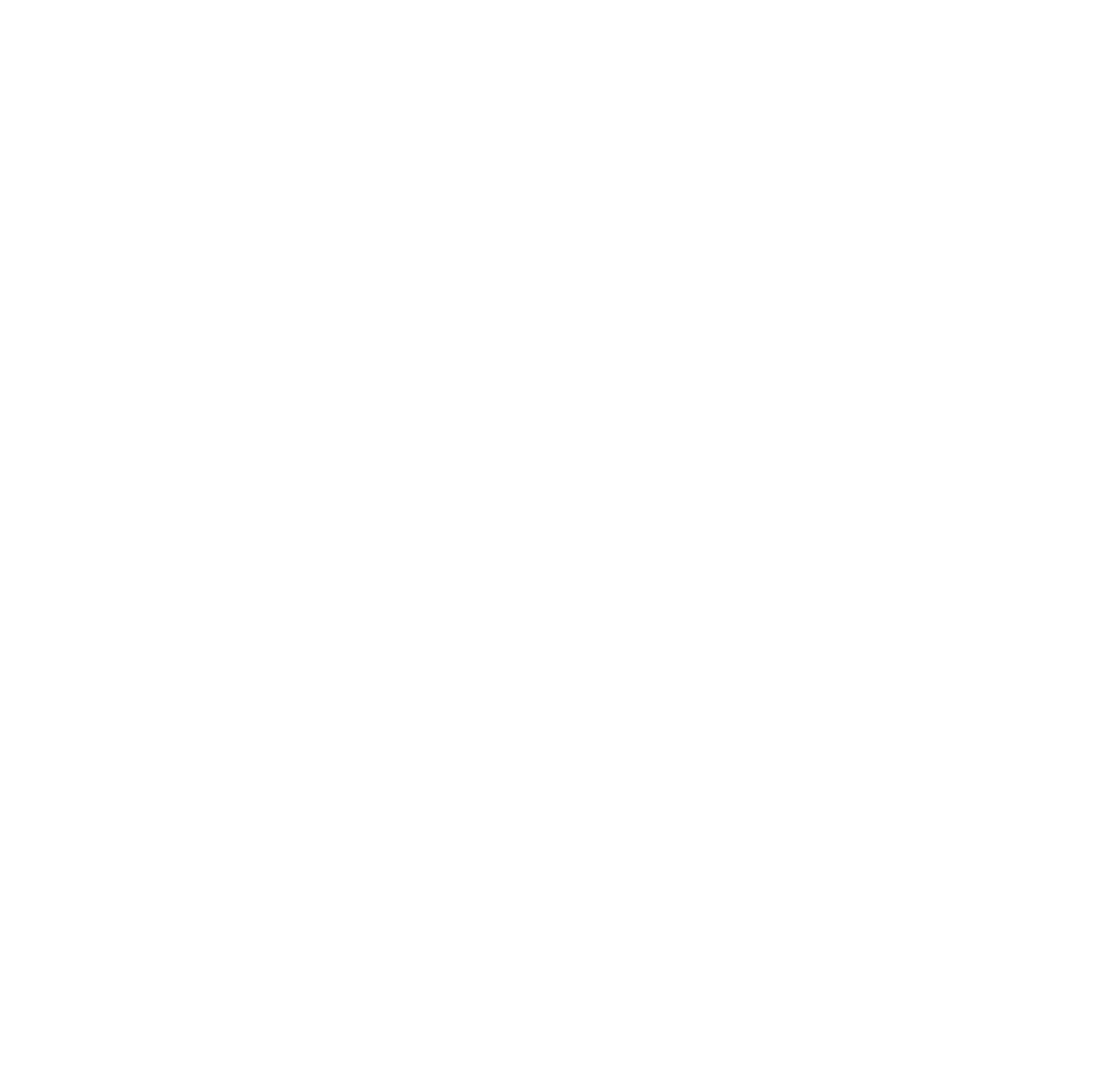
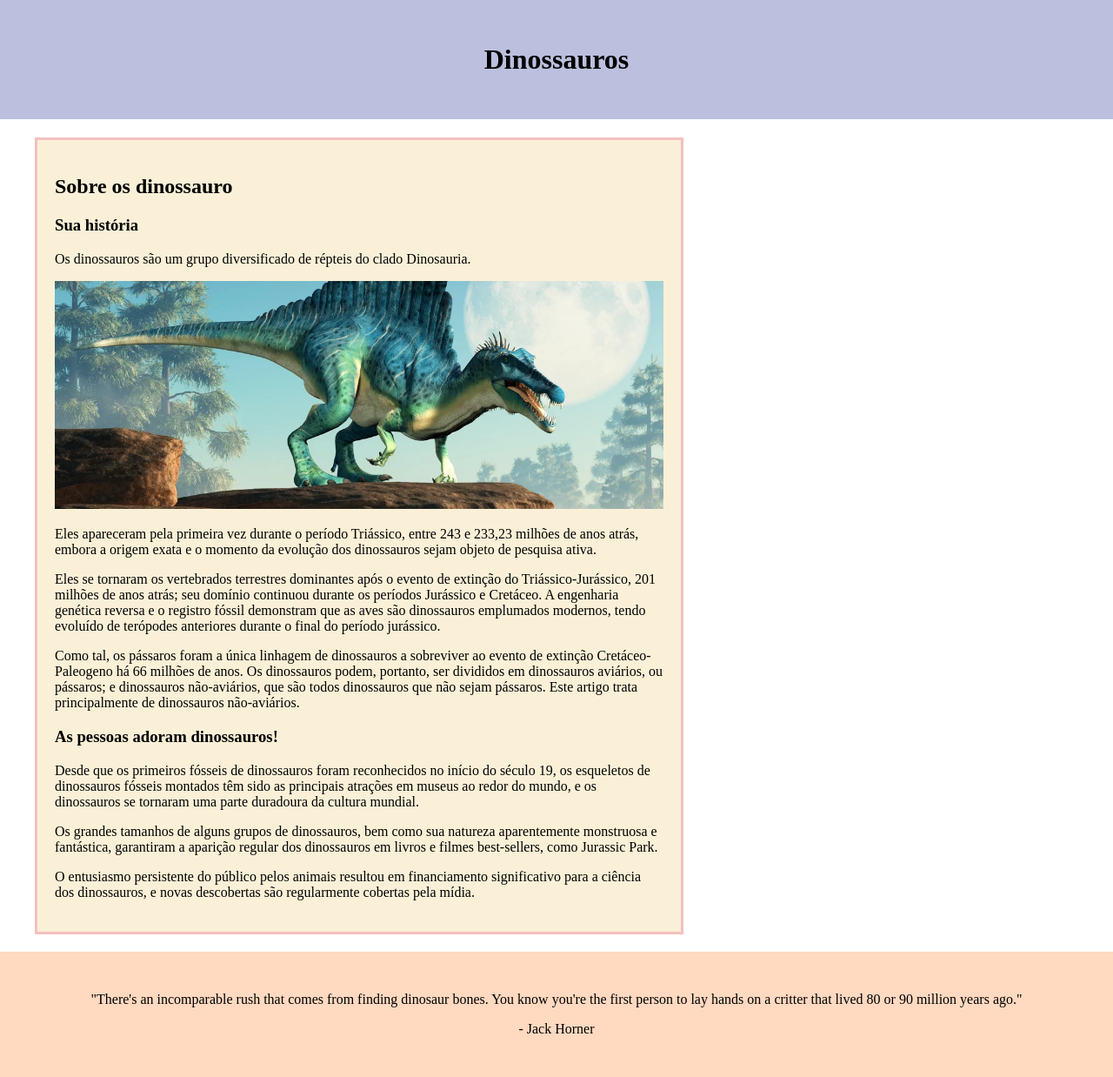
Before and after one commit to irdosousa/paginadino, a plain HTML site: page index.html in a window 1280 px wide. Shown: the whole page at 87% size. Before the commit the page ends 808 px from the top, so only its background shows below. Drawn offline with Linux system fonts and the light colour scheme.

Commit message:
Alterei o programa Dino

```diff
--- a/css/style.css
+++ b/css/style.css
@@ -1,4 +1,30 @@
 html, body {
   height: 100%;
   width: 100%;
+  margin: 0;
 }
+
+header{
+  margin-top: 0px;
+  background: #BCC0DE;
+  text-align: center;
+}
+
+h1 {
+  margin-top: 0px;
+  padding: 50px;
+}
+
+main{
+  background: #FAF0D7;
+  width: 700px;
+  margin: 20px 0 20px 40px;
+  padding: 20px;
+  border: 3px solid #F4BFBF;
+}
+
+footer{
+  background: #FFD9C0;
+  padding: 30px;
+  text-align: center;
+}
--- a/index.html
+++ b/index.html
@@ -8,6 +8,38 @@
 </head>
 
 <body>
+  <header>
+    <h1>Dinossauros</h1>
+  </header>
+  <main>
+    <h2>Sobre os dinossauro</h2>
+    <h3>Sua história</h3>
+    <p>Os dinossauros são um grupo diversificado de répteis do clado Dinosauria.</p>
+    <img src="images/dino.webp" alt="ilustração de um animail pré histórico (dinonsalro)" width="100%">
+    <p>Eles apareceram pela primeira vez durante o período Triássico, entre 243 e 233,23 milhões de anos atrás, embora a
+      origem exata e o momento da evolução dos dinossauros sejam objeto de pesquisa ativa.</p>
+    <p>Eles se tornaram os vertebrados terrestres dominantes após o evento de extinção do Triássico-Jurássico, 201
+      milhões de anos atrás; seu domínio continuou durante os períodos Jurássico e Cretáceo. A engenharia genética
+      reversa e o registro fóssil demonstram que as aves são dinossauros emplumados modernos, tendo evoluído de
+      terópodes anteriores durante o final do período jurássico.</p>
+    <p>Como tal, os pássaros foram a única linhagem de dinossauros a sobreviver ao evento de extinção Cretáceo-Paleogeno
+      há 66 milhões de anos. Os dinossauros podem, portanto, ser divididos em dinossauros aviários, ou pássaros; e
+      dinossauros não-aviários, que são todos dinossauros que não sejam pássaros. Este artigo trata principalmente de
+      dinossauros não-aviários.</p>
+    <h3>As pessoas adoram dinossauros!</h3>
+    <p>Desde que os primeiros fósseis de dinossauros foram reconhecidos no início do século 19, os esqueletos de
+      dinossauros fósseis montados têm sido as principais atrações em museus ao redor do mundo, e os dinossauros se
+      tornaram uma parte duradoura da cultura mundial.</p>
+    <p>Os grandes tamanhos de alguns grupos de dinossauros, bem como sua natureza aparentemente monstruosa e fantástica,
+      garantiram a aparição regular dos dinossauros em livros e filmes best-sellers, como Jurassic Park.</p>
+    <p>O entusiasmo persistente do público pelos animais resultou em financiamento significativo para a ciência dos
+      dinossauros, e novas descobertas são regularmente cobertas pela mídia.</p>
+  </main>
+  <footer>
+    <p>"There's an incomparable rush that comes from finding dinosaur bones. You know you're the first person to lay
+      hands on a critter that lived 80 or 90 million years ago."</p>
+    <p>- Jack Horner</p>
+  </footer>
 
 </body>
 
```
